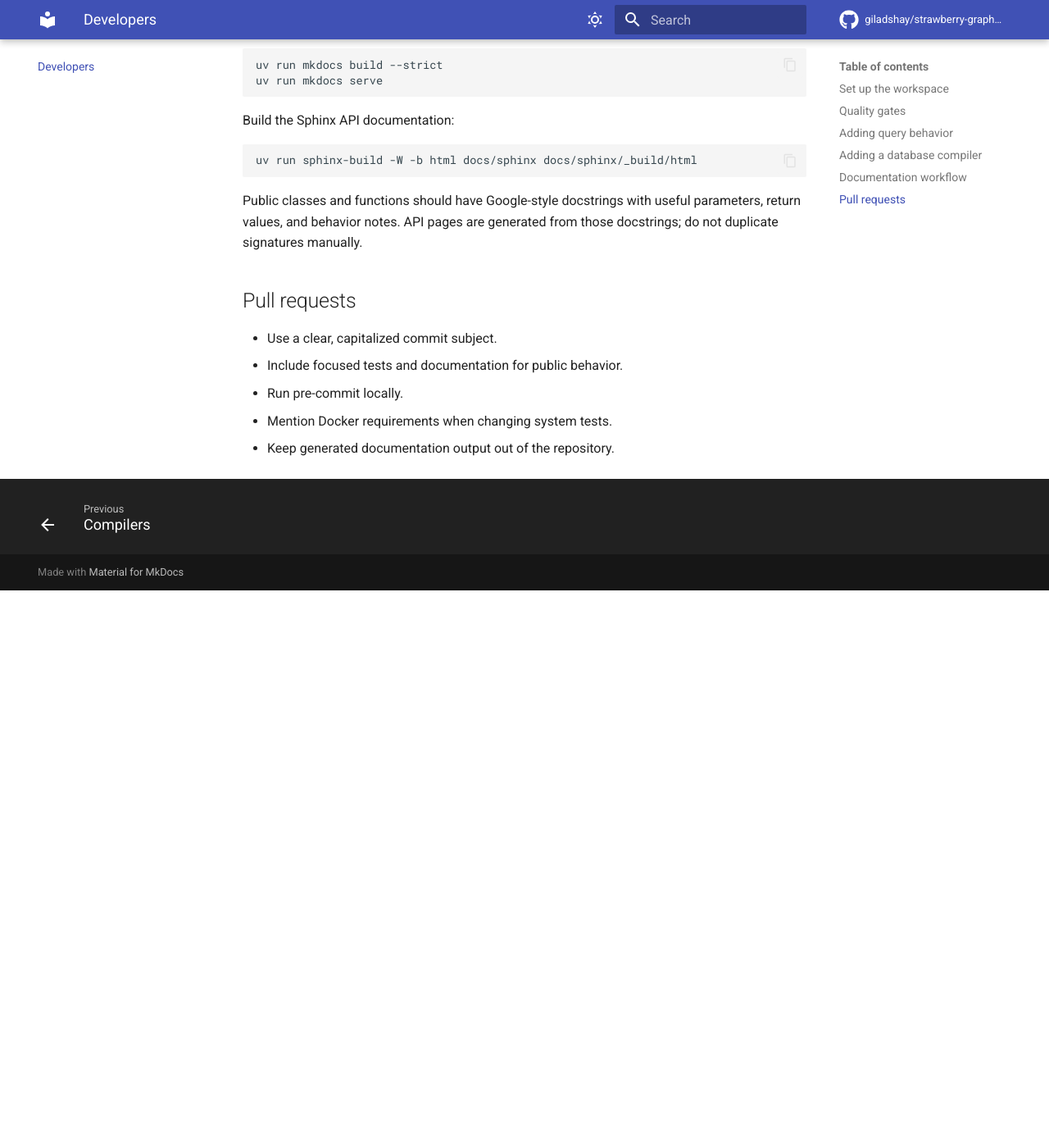
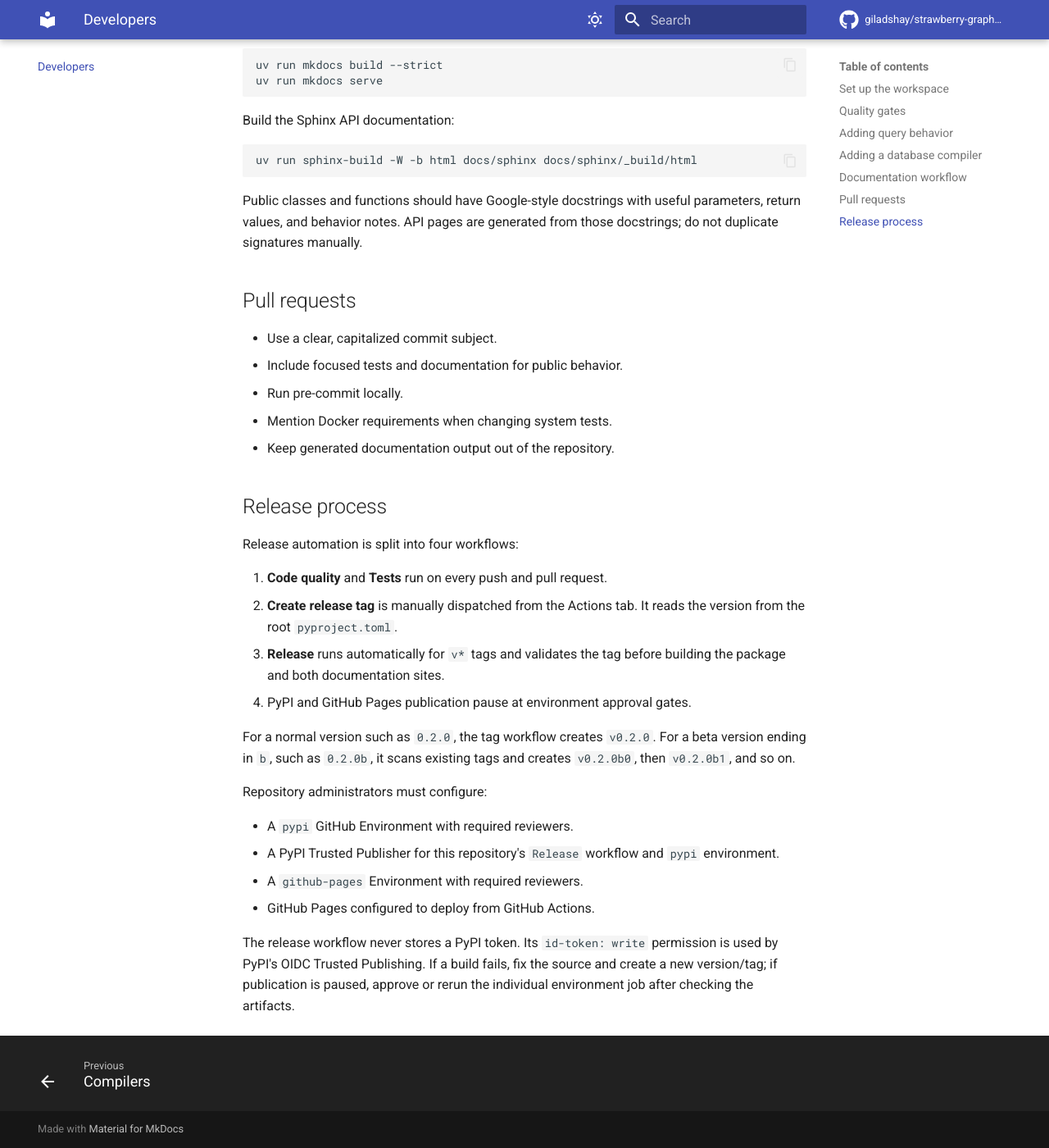
Before and after one commit to giladshay/strawberry-graphql-resolver, an MkDocs documentation site: the page built from docs/developers.md, in a window 1280 px wide and 1400 px high, scrolled down 1256 px. Shown: the whole window at 82% size. Built offline with MkDocs 1.6.1 and Material for MkDocs 9.7.7, drawn with Linux system fonts in a browser that asks for light colours; comment, search, counter and statistics services are not loaded; before the commit the page ends 1976 px from its top, so only the background shows below that.

Commit message:
Add CI\CD

```diff
--- a/docs/developers.md
+++ b/docs/developers.md
@@ -67,3 +67,31 @@ those docstrings; do not duplicate signatures manually.
 - Run pre-commit locally.
 - Mention Docker requirements when changing system tests.
 - Keep generated documentation output out of the repository.
+
+## Release process
+
+Release automation is split into four workflows:
+
+1. **Code quality** and **Tests** run on every push and pull request.
+2. **Create release tag** is manually dispatched from the Actions tab. It
+   reads the version from the root `pyproject.toml`.
+3. **Release** runs automatically for `v*` tags and validates the tag before
+   building the package and both documentation sites.
+4. PyPI and GitHub Pages publication pause at environment approval gates.
+
+For a normal version such as `0.2.0`, the tag workflow creates `v0.2.0`.
+For a beta version ending in `b`, such as `0.2.0b`, it scans existing tags and
+creates `v0.2.0b0`, then `v0.2.0b1`, and so on.
+
+Repository administrators must configure:
+
+- A `pypi` GitHub Environment with required reviewers.
+- A PyPI Trusted Publisher for this repository's `Release` workflow and
+  `pypi` environment.
+- A `github-pages` Environment with required reviewers.
+- GitHub Pages configured to deploy from GitHub Actions.
+
+The release workflow never stores a PyPI token. Its `id-token: write`
+permission is used by PyPI's OIDC Trusted Publishing. If a build fails, fix
+the source and create a new version/tag; if publication is paused, approve or
+rerun the individual environment job after checking the artifacts.
--- a/docs/sphinx/conf.py
+++ b/docs/sphinx/conf.py
@@ -25,6 +25,7 @@ exclude_patterns = ["_build", "Thumbs.db", ".DS_Store"]
 html_theme = "alabaster"
 suppress_warnings = [
     "autodoc",
+    "ref",
     "ref.python",
     "sphinx_autodoc_typehints.forward_reference",
 ]
```
Also changed, not shown: README.md (+13 -0 lines), 5 other files.
